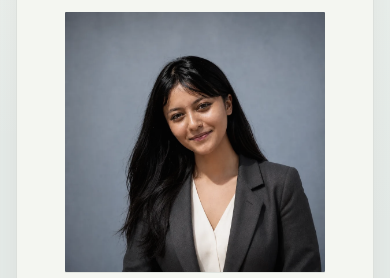
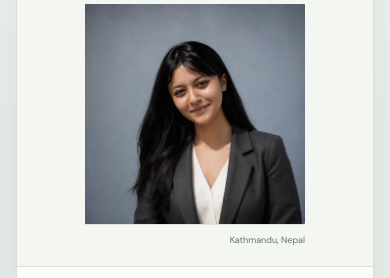
Before and after one commit to Punam918/punamadhikari.com.np, a website: page public/index.html in a window 390 px wide. Shown: the part 364-642 px from the top of the page. Drawn offline with Linux system fonts and the light colour scheme; a web font is replaced by a local one.

Commit message:
update styles for narrow viewports and increment stylesheet version

```diff
--- a/public/assets/styles.css
+++ b/public/assets/styles.css
@@ -2603,3 +2603,57 @@
     margin-top: 8px;
   }
 }
+
+/* True narrow viewport handling (including 650px CSS laptop/tablet widths). */
+@media (max-width: 700px) {
+  .site-header,
+  main,
+  .site-footer {
+    width: 100%;
+    max-width: none;
+    padding-inline: 16px;
+  }
+
+  .site-header {
+    gap: 8px;
+  }
+
+  .edition-line {
+    padding-block: 10px 8px;
+  }
+
+  .book-shell {
+    padding-bottom: 0;
+  }
+
+  .book {
+    overflow: visible;
+  }
+
+  .spread {
+    min-height: 0;
+    height: auto;
+    grid-template-columns: 1fr;
+  }
+
+  .page,
+  .portfolio-page .page {
+    min-height: 0;
+    padding: 18px 16px;
+  }
+
+  .page-right,
+  .portfolio-page .page-right {
+    padding-top: 26px;
+  }
+
+  .portfolio-page .portrait,
+  .portrait-caption {
+    width: min(100%, 220px);
+  }
+
+  .portfolio-page .reader-controls {
+    position: sticky;
+    inset: auto 0 0;
+  }
+}
--- a/public/index.html
+++ b/public/index.html
@@ -31,7 +31,7 @@
     <title>Punam Adhikari | AI Engineering Portfolio</title>
     <link rel="canonical" href="https://punamadhikari.com.np/" />
     <link rel="icon" href="/assets/favicon.svg" type="image/svg+xml" />
-    <link rel="stylesheet" href="/assets/styles.css?v=book-87" />
+    <link rel="stylesheet" href="/assets/styles.css?v=book-88" />
     <script type="application/ld+json">
       {
         "@context": "https://schema.org",
```
